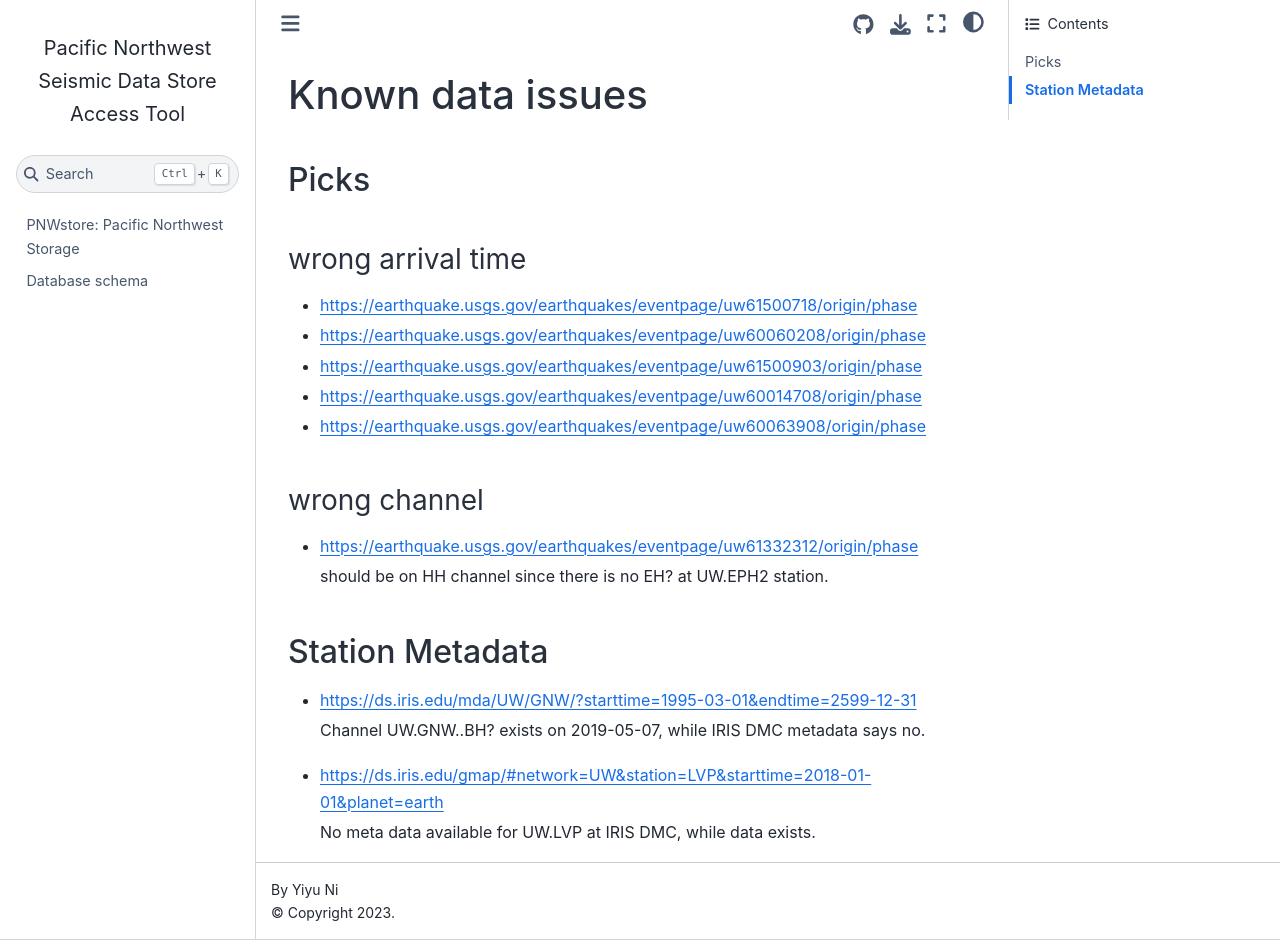
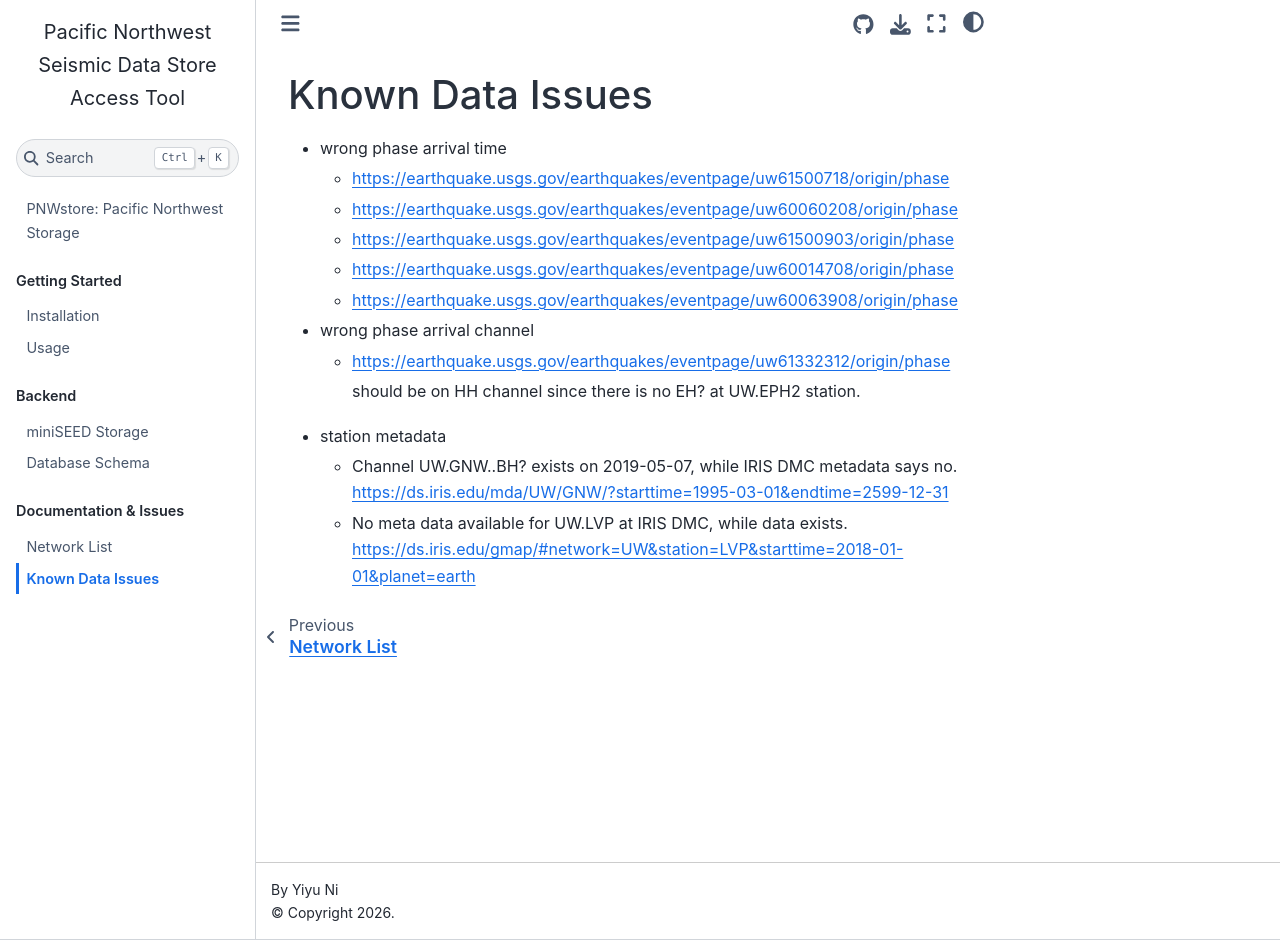
Before and after one commit to niyiyu/pnwstore, a Jupyter Book: the page built from docs/data_issue.md, in a window 1280 px wide and 940 px high. Built offline with Jupyter Book 1.0.4 settings and Sphinx 7.4.7 and the Sphinx Book theme 1.1.4, drawn with Linux system fonts in a browser that asks for light colours.

```diff
--- a/docs/_config.yml
+++ b/docs/_config.yml
@@ -1,5 +1,6 @@
 title: Pacific Northwest Seismic Data Store Access Tool
 author: Yiyu Ni
+copyright: "2026"
 
 # Force re-execution of notebooks on each build.
 # See https://jupyterbook.org/content/execute.html
@@ -15,10 +16,6 @@ latex:
 # bibtex_bibfiles:
 #  - references.bib
 
-sphinx:
-  config:
-    bibtex_reference_style: author_year
-
 # Information about where the book exists on the web
 repository:
   url: https://github.com/cascadiaquakes/jupyter-book-template  # Online location of your book
--- a/docs/_toc.yml
+++ b/docs/_toc.yml
@@ -1,4 +1,15 @@
 format: jb-book
 root: intro.md
-chapters:
-  - file: schema.md
+parts:
+  - caption: Getting Started
+    chapters:
+      - file: install.md
+      - file: usage.ipynb
+  - caption: Backend
+    chapters:
+      - file: backend/mseed.md
+      - file: backend/schema.md
+  - caption: Documentation & Issues
+    chapters:
+      - file: network_list.md
+      - file: data_issue.md
--- /dev/null
+++ b/docs/backend/mseed.md
@@ -0,0 +1 @@
+## miniSEED Storage
--- a/docs/data_issue.md
+++ b/docs/data_issue.md
@@ -1,23 +1,18 @@
-# Known data issues
+# Known Data Issues
 
-## Picks
-### wrong arrival time
-- https://earthquake.usgs.gov/earthquakes/eventpage/uw61500718/origin/phase
-- https://earthquake.usgs.gov/earthquakes/eventpage/uw60060208/origin/phase
-- https://earthquake.usgs.gov/earthquakes/eventpage/uw61500903/origin/phase
-- https://earthquake.usgs.gov/earthquakes/eventpage/uw60014708/origin/phase
-- https://earthquake.usgs.gov/earthquakes/eventpage/uw60063908/origin/phase
+- wrong phase arrival time
+  - https://earthquake.usgs.gov/earthquakes/eventpage/uw61500718/origin/phase
+  - https://earthquake.usgs.gov/earthquakes/eventpage/uw60060208/origin/phase
+  - https://earthquake.usgs.gov/earthquakes/eventpage/uw61500903/origin/phase
+  - https://earthquake.usgs.gov/earthquakes/eventpage/uw60014708/origin/phase
+  - https://earthquake.usgs.gov/earthquakes/eventpage/uw60063908/origin/phase
 
-### wrong channel
-- https://earthquake.usgs.gov/earthquakes/eventpage/uw61332312/origin/phase
+- wrong phase arrival channel
+  - https://earthquake.usgs.gov/earthquakes/eventpage/uw61332312/origin/phase
 
     should be on HH channel since there is no EH? at UW.EPH2 station.
 
-## Station Metadata
-- https://ds.iris.edu/mda/UW/GNW/?starttime=1995-03-01&endtime=2599-12-31
+- station metadata
+  - Channel UW.GNW..BH? exists on 2019-05-07, while IRIS DMC metadata says no. https://ds.iris.edu/mda/UW/GNW/?starttime=1995-03-01&endtime=2599-12-31
 
-    Channel UW.GNW..BH? exists on 2019-05-07, while IRIS DMC metadata says no.
-
-- https://ds.iris.edu/gmap/#network=UW&station=LVP&starttime=2018-01-01&planet=earth
-
-    No meta data available for UW.LVP at IRIS DMC, while data exists.
+  - No meta data available for UW.LVP at IRIS DMC, while data exists. https://ds.iris.edu/gmap/#network=UW&station=LVP&starttime=2018-01-01&planet=earth
```
Also changed, not shown: README.md (+5 -5 lines), docs/backend/schema.md (renamed from docs/schema.md, +5 -5 lines), docs/install.md (added, +16 -0 lines), docs/network_list.md (renamed from docs/netlist.md, +4 -14 lines), docs/usage.ipynb, 1 other file.
